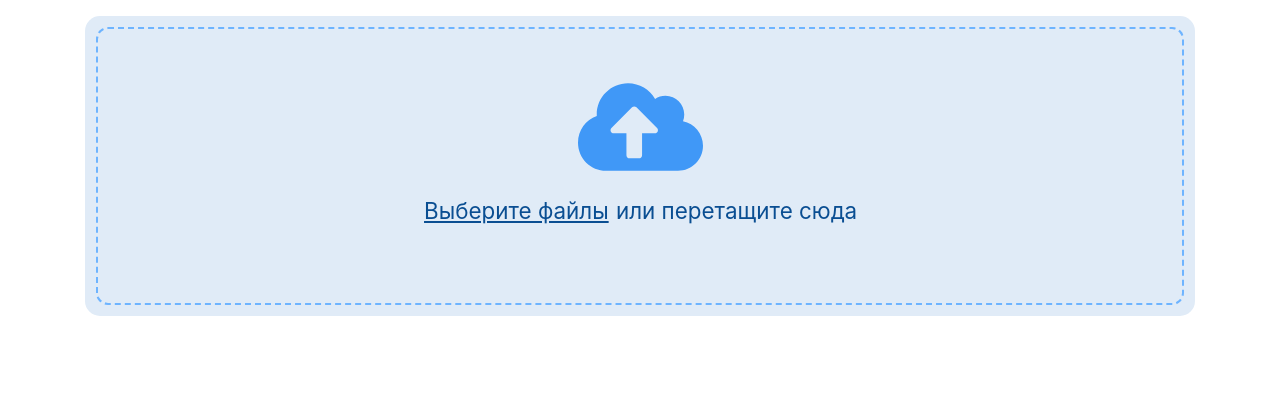
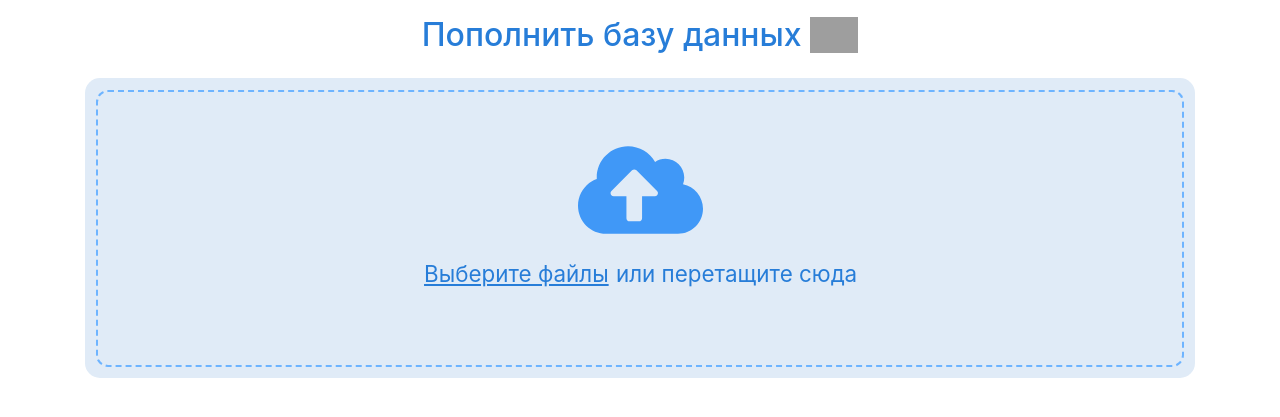
Before and after one commit to sviperm/blood-is-love, a Django app: page /dataset/upload/ in a window 1280 px wide. Shown: the part 71-488 px from the top of the page. Run offline with Django 3.2, Linux system fonts and the light colour scheme; the visitor is signed in with stand-in values (Sample User, id 1); some libraries are stand-ins or nearby versions; grey boxes are pictures that could not be loaded.

Commit message:
+ title on upload page and "Choose files..." bottom

```diff
--- a/dataset/templates/dataset/upload.html
+++ b/dataset/templates/dataset/upload.html
@@ -13,6 +13,8 @@
 {% block upload-active %}active{% endblock upload-active %}
 
 {% block content %}
+<h2 class="upload-title">Пополнить базу данных <img src="{% static 'dataset/images/syringe_icon.png' %}" alt="">
+</h2>
 <div class="drag-n-drop-area">
     <div class="blue-round-bg">
         <div class="dd-inside">
@@ -36,6 +38,23 @@
 
 <div class="preview-container d-none">
 </div>
+<button class="upload-more btn btn-primary js-upload-photos d-none" type="button">Загрузить еще <svg
+        xmlns="http://www.w3.org/2000/svg" x="0px" y="0px" width="32" height="32" viewBox="0 0 192 192"
+        style=" fill:#000000;">
+        <g fill="none" fill-rule="nonzero" stroke="none" stroke-width="1" stroke-linecap="butt" stroke-linejoin="miter"
+            stroke-miterlimit="10" stroke-dasharray="" stroke-dashoffset="0" font-family="none" font-weight="none"
+            font-size="none" text-anchor="none" style="mix-blend-mode: normal">
+            <path d="M0,192v-192h192v192z" fill="none"></path>
+            <g fill="#ffffff">
+                <g id="surface1">
+                    <path
+                        d="M96,18c-43.00781,0 -78,34.99219 -78,78c0,43.00781 34.99219,78 78,78c43.00781,0 78,-34.99219 78,-78c0,-43.00781 -34.99219,-78 -78,-78zM96,30c36.51563,0 66,29.48438 66,66c0,36.51563 -29.48437,66 -66,66c-36.51562,0 -66,-29.48437 -66,-66c0,-36.51562 29.48438,-66 66,-66zM90,60v30h-30v12h30v30h12v-30h30v-12h-30v-30z">
+                    </path>
+                </g>
+            </g>
+        </g>
+    </svg>
+</button>
 {% endblock content %}
 
 {% block footer %}
--- a/static/css/style.css
+++ b/static/css/style.css
@@ -140,6 +140,17 @@ tbody tr:hover{
 /* ########################
          Upload page
 ##########################*/
+.upload-title {
+  text-align: center;
+  color: #277dd8;
+  margin-bottom: 1.5rem;
+}
+
+.upload-title img {
+  vertical-align: sub;
+  width: 3rem;
+}
+
 .drag-n-drop-area {
   height: 300px;
 }
@@ -172,14 +183,15 @@ tbody tr:hover{
 .dd-text {
   margin-top: 1rem;
   font-size: 1.4rem;
-  color: #0a4e92
+  /* color: #0a4e92; */
+  color: #277dd8;
 }
 
 .upload-button-text {
   padding: 0;
   vertical-align: initial;
   font-size: 1.4rem;
-  color: #0a4e92;
+  color: #277dd8;
 }
 
 .preview-container {
@@ -188,7 +200,7 @@ tbody tr:hover{
   display: flex;
   flex-wrap: wrap;
   padding: 1rem;
-  margin-bottom: 2rem;
+  margin-bottom: 1.5rem;
 }
 
 .item-container {
@@ -197,6 +209,7 @@ tbody tr:hover{
   width: 214px;
   height: 230px;
   transition-duration: 0.2s;
+  /* border-radius: 10px; */
 }
 
 @media (max-width: 1199px){
@@ -227,6 +240,10 @@ tbody tr:hover{
   background-color: #ebebeb;
 }
 
+.container-error {
+  background: rgba(228, 183, 183, 0.64) !important;
+  border: 2px solid #dcafaf87;
+}
 .image-name {
   padding: 0 15px 0 15px;
   margin: 2px 0 8px 0;
@@ -266,11 +283,16 @@ tbody tr:hover{
   display: block;
 }
 
+.container-error.hovered .close-btn {
+  display: none;
+}
+
 .close-btn {
   display: none;
   position: absolute;
   top: 0;
   right: 0;
+  border-right-width: 0px;
   padding: 0;
   border-radius: 0;
   height: 20px;
@@ -289,6 +311,11 @@ tbody tr:hover{
   width: 15px;
   height: 15px;
   margin-bottom: 11px;
+}
+
+.upload-more {
+  font-size: 1.2rem;
+  margin-bottom: 4rem;
 }
 
 /* ########################
```
Also changed, not shown: 1 other file.
